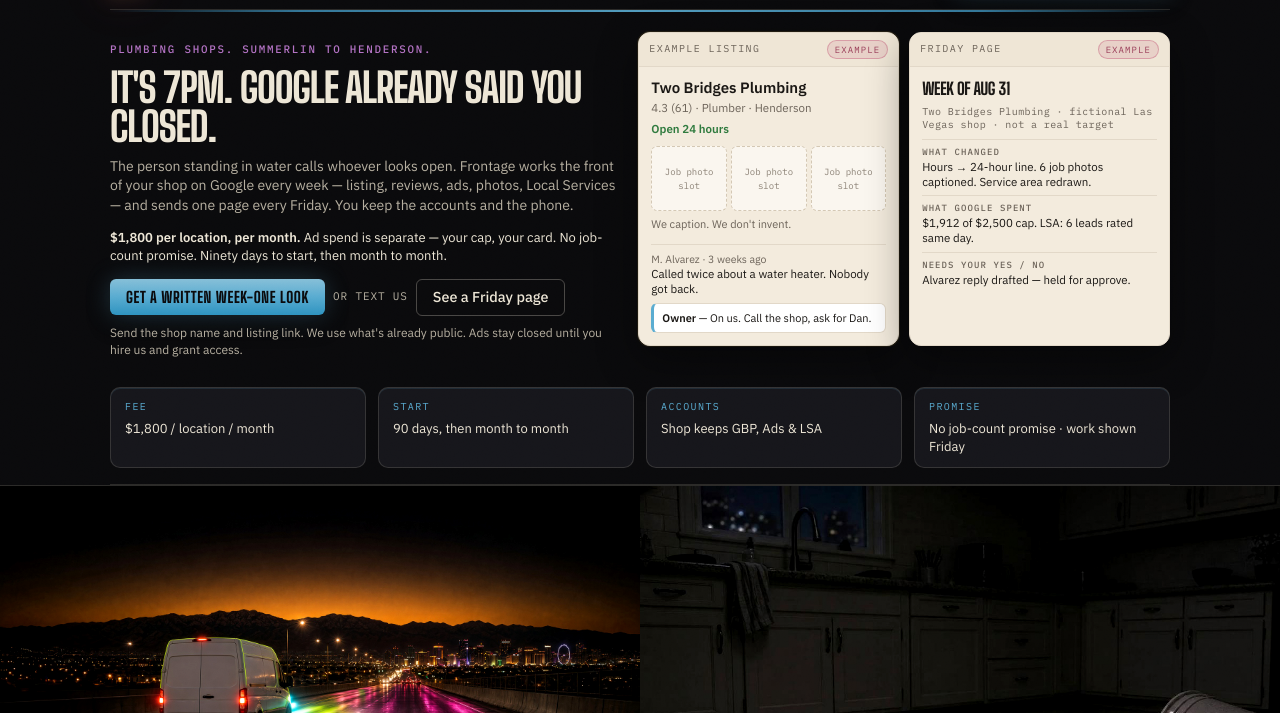
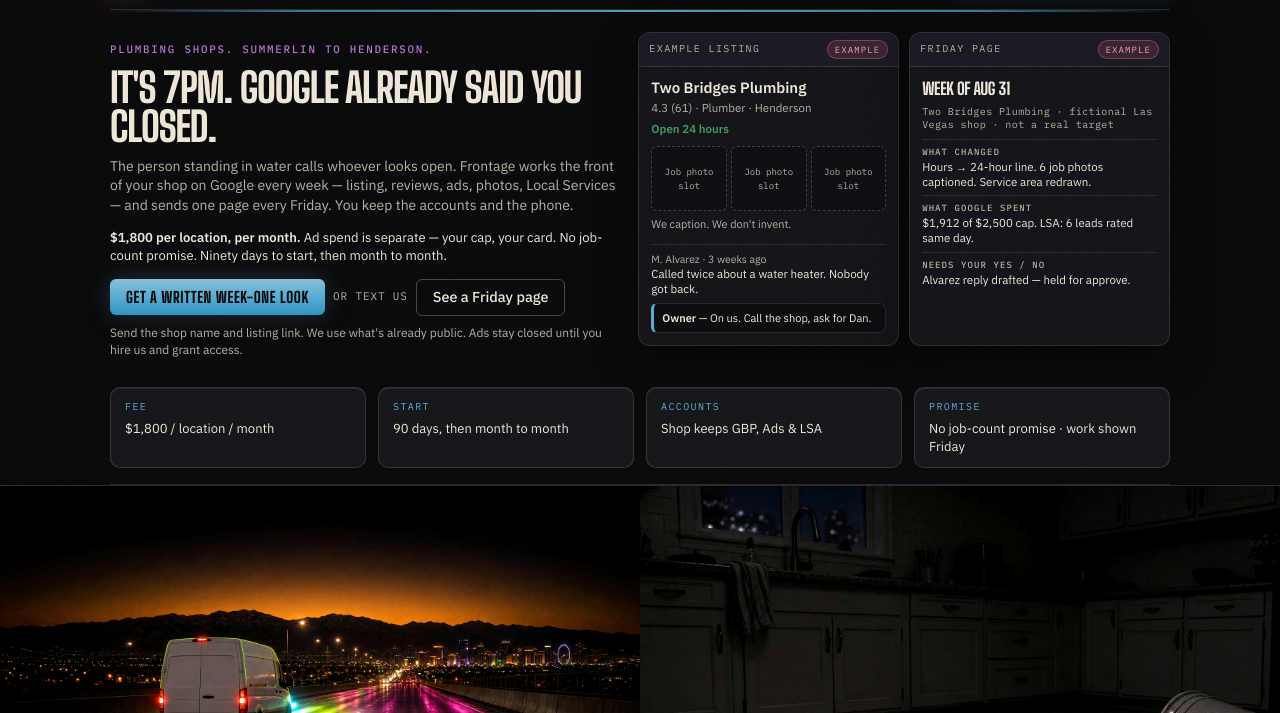
Before and after one commit to dusa89/frontage-hybrid-mock, a plain HTML site: page index.html in a window 1280 px wide. Shown: the part 87-800 px from the top of the page. Drawn offline with Linux system fonts and the light colour scheme.

Commit message:
Night-glass EXAMPLE listing + Friday cards (Sol lock)
Kill cream/paper faces on .listing/.friday-card; ship --card-glass tokens.
CTA no-trim cyan hold. EXAMPLE rose pill + cyan reply bar only.

```diff
--- a/index.html
+++ b/index.html
@@ -38,6 +38,12 @@
     --ink:#1A1714;
     --ink-muted:#6b6258;
     --example:#c45c7a;
+    /* Sol night-glass EXAMPLE cards NIGHT_GLASS_EXAMPLE_CARDS_2026-09-07 */
+    --card-glass:#14141a;
+    --card-glass-top:#1a1a22;
+    --card-glass-line:rgba(237,230,214,.12);
+    --card-glass-inset:rgba(90,172,209,.08);
+    --open-ok:#3d9a5c;
     --display:"Big Shoulders Display","Arial Narrow",Impact,sans-serif;
     --sans:"IBM Plex Sans",ui-sans-serif,system-ui,sans-serif;
     --mono:"IBM Plex Mono",ui-monospace,"SF Mono",Menlo,monospace;
@@ -81,33 +87,33 @@
   .or-text{font-family:var(--mono);font-size:11px;letter-spacing:.08em;text-transform:uppercase;color:var(--bone-dim)}
   .note{font-size:12px;color:var(--bone-dim);margin-top:8px;max-width:34rem}
 
-  /* Cream listing card — contrast inside night page (Valley Raise conversion) */
+  /* Night-glass EXAMPLE cards — Sol lock NIGHT_GLASS_EXAMPLE_CARDS_2026-09-07 */
 
   /* First-viewport: listing + Friday side-by-side so BOTH fully clear the fold */
   .hero-rail{display:grid;gap:10px;grid-template-columns:1fr 1fr;align-items:stretch}
   @media(max-width:700px){.hero-rail{grid-template-columns:1fr}}
-  .friday-card{background:var(--paper);color:var(--ink);border:1px solid #e2d8c8;border-radius:12px;overflow:hidden;box-shadow:0 14px 40px rgba(0,0,0,.45);min-height:0}
-  .friday-card .top{display:flex;justify-content:space-between;align-items:center;padding:7px 10px;background:#efe6d6;border-bottom:1px solid #e2d8c8;font-family:var(--mono);font-size:10px;letter-spacing:.14em;text-transform:uppercase;color:#6b6258}
+  .friday-card{background:var(--card-glass);color:var(--bone);border:1px solid var(--card-glass-line);border-radius:12px;overflow:hidden;box-shadow:0 14px 40px rgba(0,0,0,.55),inset 0 1px 0 rgba(255,255,255,.04);min-height:0}
+  .friday-card .top{display:flex;justify-content:space-between;align-items:center;padding:7px 10px;background:var(--card-glass-top);border-bottom:1px solid var(--card-glass-line);font-family:var(--mono);font-size:10px;letter-spacing:.14em;text-transform:uppercase;color:var(--bone-dim)}
   .friday-card .body{padding:10px 12px 12px}
-  .friday-card h3{margin:0;font-family:var(--display);font-size:1.05rem;font-weight:800;text-transform:uppercase;letter-spacing:-.02em;color:var(--ink)}
-  .friday-card .shop-line{margin-top:4px;font-size:10px;color:var(--ink-muted);font-family:var(--mono);letter-spacing:.04em;line-height:1.3}
+  .friday-card h3{margin:0;font-family:var(--display);font-size:1.05rem;font-weight:800;text-transform:uppercase;letter-spacing:-.02em;color:var(--bone)}
+  .friday-card .shop-line{margin-top:4px;font-size:10px;color:var(--bone-dim);font-family:var(--mono);letter-spacing:.04em;line-height:1.3}
   .friday-card ul{margin:8px 0 0;padding:0;list-style:none}
-  .friday-card li{padding:6px 0;border-top:1px solid #e2d8c8;font-size:11.5px;color:var(--ink);line-height:1.3}
-  .friday-card li strong{display:block;font-family:var(--mono);font-size:9px;letter-spacing:.12em;text-transform:uppercase;color:#6b6258;margin-bottom:2px;font-weight:500}
+  .friday-card li{padding:6px 0;border-top:1px solid var(--card-glass-line);font-size:11.5px;color:var(--bone);line-height:1.3}
+  .friday-card li strong{display:block;font-family:var(--mono);font-size:9px;letter-spacing:.12em;text-transform:uppercase;color:var(--bone-dim);margin-bottom:2px;font-weight:500}
 
-  .listing{background:var(--paper);color:var(--ink);border:1px solid #e2d8c8;border-radius:12px;overflow:hidden;box-shadow:0 14px 40px rgba(0,0,0,.45),0 0 0 1px rgba(224,184,74,.12);min-height:0}
-  .listing .top{display:flex;justify-content:space-between;align-items:center;padding:7px 10px;background:#efe6d6;border-bottom:1px solid #e2d8c8;font-family:var(--mono);font-size:10px;letter-spacing:.14em;text-transform:uppercase;color:#6b6258}
-  .pill{background:rgba(196,92,122,.15);color:#9a3d58;border:1px solid rgba(196,92,122,.45);padding:2px 7px;border-radius:999px;font-size:9px;letter-spacing:.12em;font-family:var(--mono)}
+  .listing{background:var(--card-glass);color:var(--bone);border:1px solid var(--card-glass-line);border-radius:12px;overflow:hidden;box-shadow:0 14px 40px rgba(0,0,0,.55),inset 0 1px 0 rgba(255,255,255,.04);min-height:0}
+  .listing .top{display:flex;justify-content:space-between;align-items:center;padding:7px 10px;background:var(--card-glass-top);border-bottom:1px solid var(--card-glass-line);font-family:var(--mono);font-size:10px;letter-spacing:.14em;text-transform:uppercase;color:var(--bone-dim)}
+  .pill{background:rgba(196,92,122,.18);color:#e8a0b4;border:1px solid rgba(196,92,122,.5);padding:2px 7px;border-radius:999px;font-size:9px;letter-spacing:.12em;font-family:var(--mono)}
   .listing .body{padding:10px 12px 12px}
-  .shop{font-weight:700;font-size:15px;color:var(--ink)}
-  .meta{color:var(--ink-muted);font-size:11.5px;margin-top:2px}
-  .open{color:#2f7a3e;font-size:11.5px;margin-top:4px;font-weight:600}
+  .shop{font-weight:700;font-size:15px;color:var(--bone)}
+  .meta{color:var(--bone-dim);font-size:11.5px;margin-top:2px}
+  .open{color:var(--open-ok);font-size:11.5px;margin-top:4px;font-weight:600}
   .photos{display:grid;grid-template-columns:repeat(3,1fr);gap:4px;margin-top:8px}
-  .photos div{aspect-ratio:1.15;border:1px dashed #d4c8b4;border-radius:6px;background:#faf6ef;display:grid;place-items:center;color:#8a8074;font-size:9px;text-align:center;padding:4px;font-family:var(--mono)}
-  .cap{margin-top:6px;font-size:11px;color:var(--ink-muted)}
-  .rev{margin-top:8px;padding-top:8px;border-top:1px solid #e2d8c8;font-size:11.5px;line-height:1.3}
-  .rev .who{color:var(--ink-muted);font-size:10.5px}
-  .reply{margin-top:6px;padding:7px 8px;border-radius:6px;background:#fff;border:1px solid #e2d8c8;border-left:3px solid var(--accent);font-size:11px;line-height:1.3}
+  .photos div{aspect-ratio:1.15;border:1px dashed rgba(237,230,214,.22);border-radius:6px;background:rgba(0,0,0,.25);display:grid;place-items:center;color:var(--bone-dim);font-size:9px;text-align:center;padding:4px;font-family:var(--mono)}
+  .cap{margin-top:6px;font-size:11px;color:var(--bone-dim)}
+  .rev{margin-top:8px;padding-top:8px;border-top:1px solid var(--card-glass-line);font-size:11.5px;line-height:1.3;color:var(--bone)}
+  .rev .who{color:var(--bone-dim);font-size:10.5px}
+  .reply{margin-top:6px;padding:7px 8px;border-radius:6px;background:rgba(0,0,0,.35);border:1px solid var(--card-glass-line);border-left:3px solid var(--accent);font-size:11px;line-height:1.3;color:var(--bone)}
 
   .facts{display:grid;gap:8px;padding:6px 0 16px;border-bottom:1px solid var(--line)}
   @media(min-width:700px){.facts{grid-template-columns:repeat(4,1fr);gap:12px}}
```
